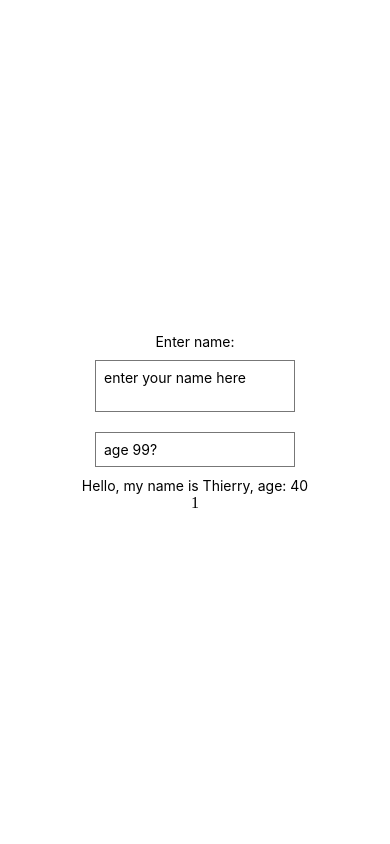
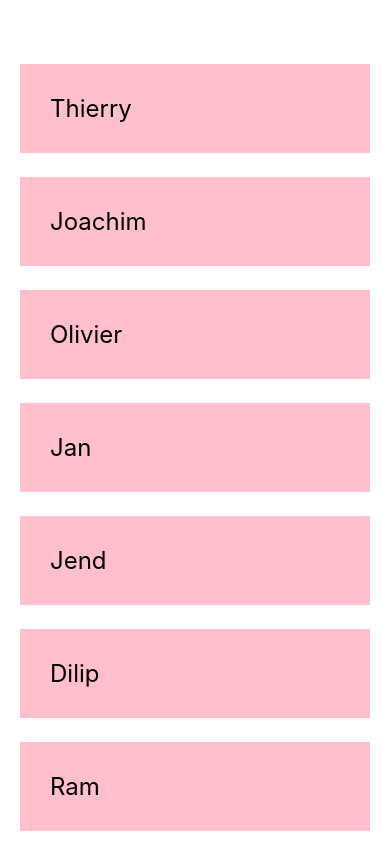
Before and after one commit to Jitgitbit/react-native-exercise-one, a React Native app: screen / in a window 390 px wide. Built offline with nearby package versions, Linux system fonts and the light colour scheme.

Commit message:
List made

```diff
--- a/App.js
+++ b/App.js
@@ -3,31 +3,25 @@ import { StyleSheet, Text, View, Button, TextInput } from 'react-native';
 
 export default function App() {
 
-  const [name, setName] = useState('Thierry');
-  const [age, setAge] = useState('40');
-
-  const pressHandler = () => {
-    setName('Ikki');
-    setAge('39');
-  };
+  const [people, setPeople] = useState([
+    {name: 'Thierry', key: '1'},
+    {name: 'Joachim', key: '2'},
+    {name: 'Olivier', key: '3'},
+    {name: 'Jan', key: '4'},
+    {name: 'Jend', key: '5'},
+    {name: 'Dilip', key: '6'},
+    {name: 'Ram', key: '7'},
+  ]);
 
   return (
     <View style={styles.container}>
-
-      <Text>Enter name:</Text>
-      <TextInput
-      multiline
-      style={styles.input}
-      onChangeText={(value)=> setName(value)}
-      placeholder={'enter your name here'} />
-      <TextInput
-      keyboardType='numeric'
-      style={styles.input}
-      onChangeText={(val)=> setAge(val)}
-      placeholder={'age 99?'} />
-
-      <Text>Hello, my name is {name}, age: {age}</Text>
-1
+      {people.map(item => {
+        return(
+          <View key={item.key}>
+            <Text style={styles.item}>{item.name}</Text>
+          </View>
+        )
+      })}
     </View>
   );
 }
@@ -36,17 +30,15 @@ const styles = StyleSheet.create({
   container: {
     flex: 1,
     backgroundColor: '#fff',
-    alignItems: 'center',
-    justifyContent: 'center',
+    paddingTop:40,
+    paddingHorizontal:20,
+    // alignItems: 'center',
+    // justifyContent: 'center',
   },
-  buttonContainer: {
-    marginTop: 20
-  },
-  input: {
-    margin: 10,
-    borderWidth: 1,
-    borderColor:'#777',
-    padding:8,
-    width:200
+  item:{
+    marginTop:24,
+    padding:30,
+    backgroundColor:'pink',
+    fontSize:24,
   }
 });
```
